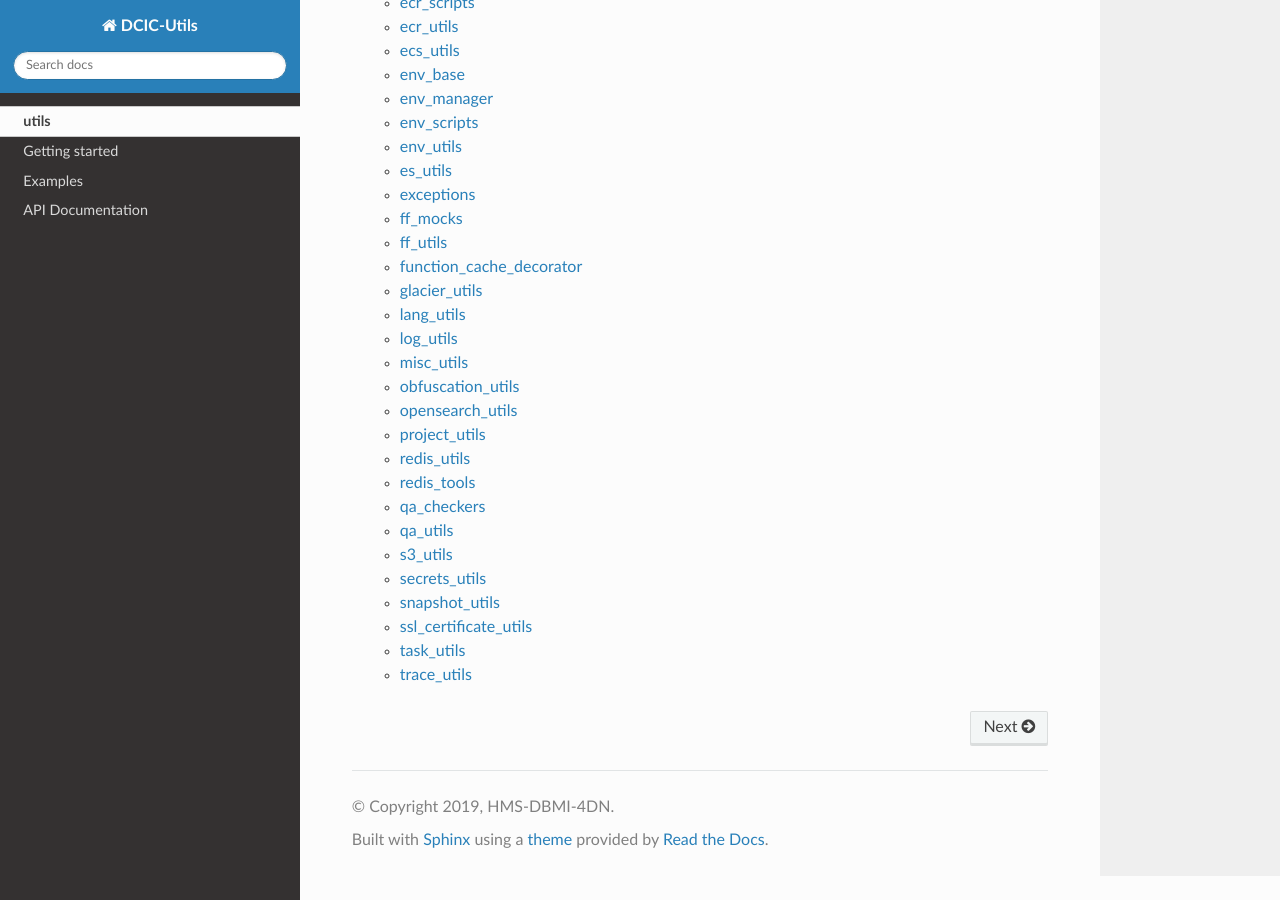
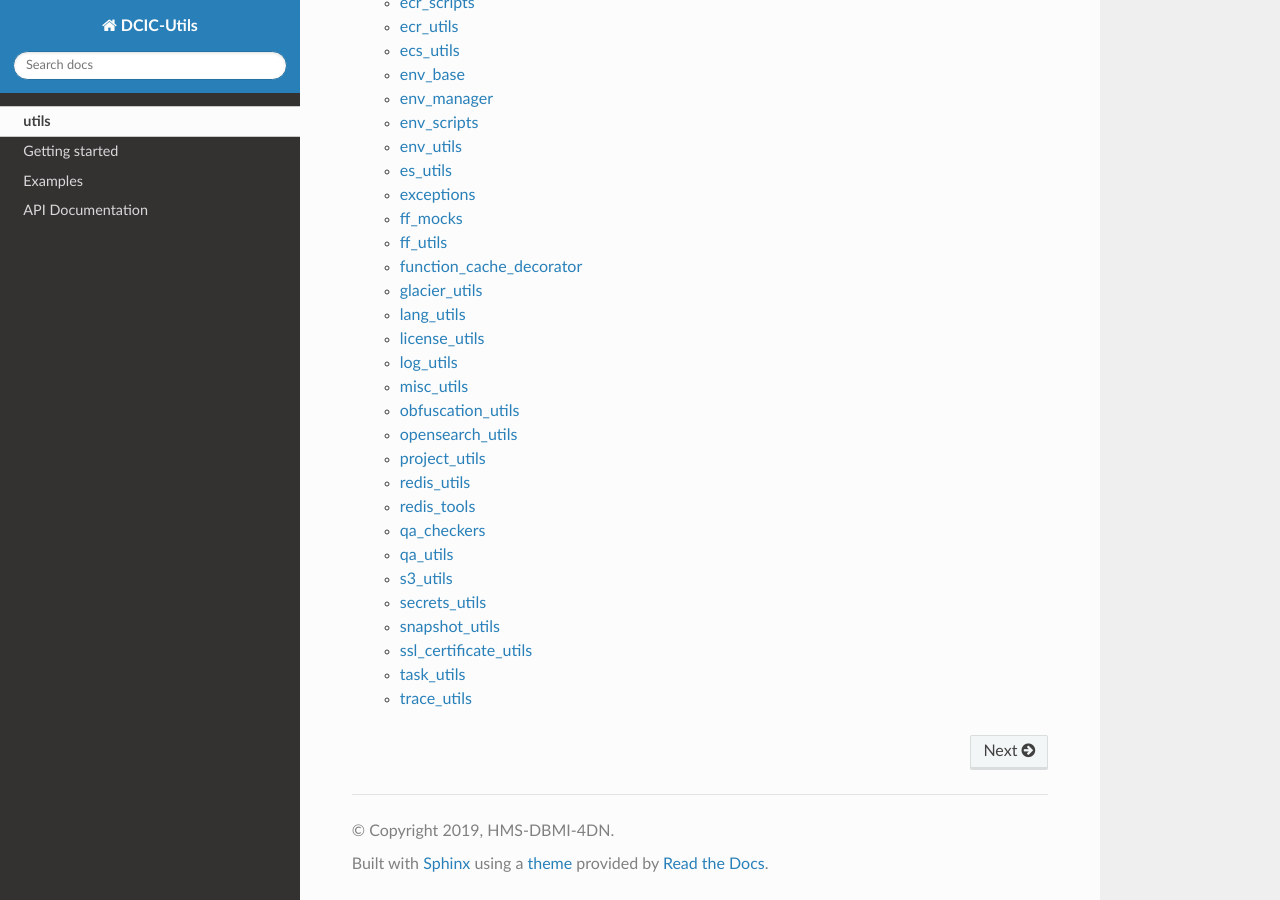
Before and after one commit to 4dn-dcic/utils, a Sphinx documentation site: the page built from docs/source/index.rst, in a window 1280 px wide and 900 px high, scrolled down 970 px. Built offline with Sphinx 7.4.7 and the Read the Docs theme 2.0.0, drawn with Linux system fonts in a browser that asks for light colours.

```diff
--- a/docs/source/dcicutils.rst
+++ b/docs/source/dcicutils.rst
@@ -183,6 +183,13 @@ lang_utils
    :members:
 
 
+license_utils
+^^^^^^^^^^^^^
+
+.. automodule:: dcicutils.license_utils
+   :members:
+
+
 log_utils
 ^^^^^^^^^
 
```
Also changed, not shown: 1 other file.
